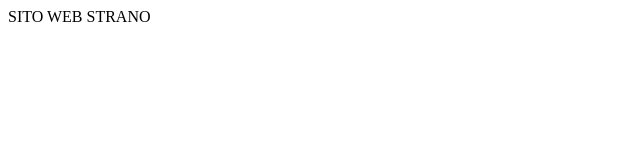
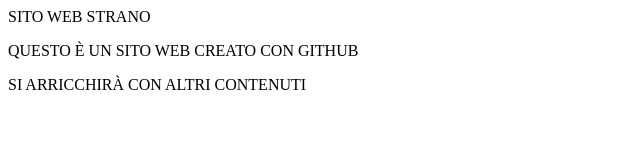
Before and after one commit to Andreamp0/Andreamp0.github.io, a plain HTML site: page index.html in a window 1280 px wide. Shown: the whole page, without its empty margins (0-640 px from the left). Drawn offline with Linux system fonts and the light colour scheme.

Commit message:
Update index.html

```diff
--- a/index.html
+++ b/index.html
@@ -1 +1,3 @@
 <p>SITO WEB STRANO</p>
+<p>QUESTO &Egrave; UN SITO WEB CREATO CON GITHUB</p>
+<p>SI ARRICCHIR&Agrave; CON ALTRI CONTENUTI</p>
```
